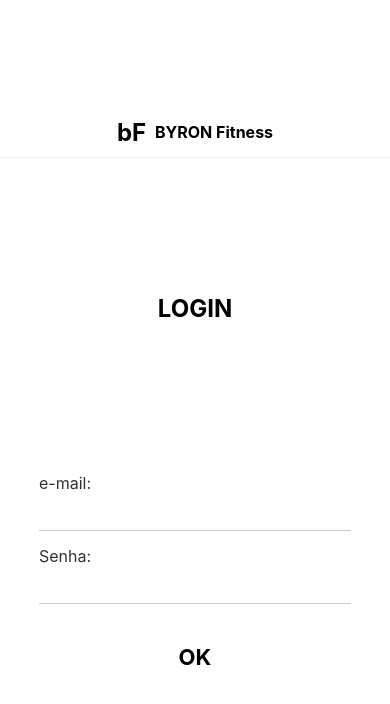
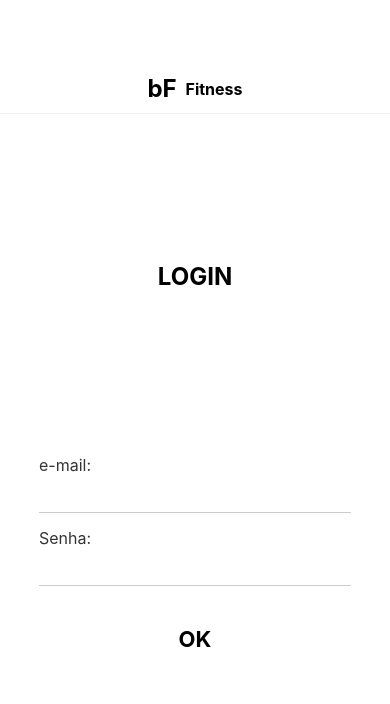
Before and after one commit to PedroFernandes123/byron_fitness_front, a React Native app: screen /Login in a window 390 px wide. Shown: the top 704 px of the page. Built offline with nearby package versions, Linux system fonts and the light colour scheme.

Commit message:
feat: cor header

```diff
--- a/src/components/AppHeader.tsx
+++ b/src/components/AppHeader.tsx
@@ -2,52 +2,60 @@
 import React from 'react';
 import { View, Text, StyleSheet, TouchableOpacity } from 'react-native';
 import { useNavigation } from '@react-navigation/native';
-import { NativeStackNavigationProp } from '@react-navigation/native-stack';
-import { AppStackParamList } from '../navigation/AppNavigator';
+import { useSafeAreaInsets } from 'react-native-safe-area-context';
 
 interface AppHeaderProps {
-  /** * O texto a ser exibido após o logo 'bF'.
-   * Default: 'BYRON Fitness'
-   */
-  title?: string; // <-- VERIFIQUE SE ESTA LINHA EXISTE
+  title?: string;
+  canGoBack?: boolean;
 
-  /** * Se true, mostra o botão de voltar (→).
-   */
-  canGoBack?: boolean;
+  // --- NOVAS PROPRIEDADES DE ESTILO ---
+  backgroundColor?: string;
+  textColor?: string;
+  borderBottomColor?: string;
 }
 
-interface AppHeaderProps {
-  /**
-   * Se true, mostra o botão de voltar (→)[cite: 12].
-   * Se false ou omitido, não mostra nada.
-   */
-  canGoBack?: boolean;
-}
-
-// Define o tipo do hook de navegação para o AppNavigator
-type AppNavigationProp = NativeStackNavigationProp<AppStackParamList>;
-
-export const AppHeader: React.FC<AppHeaderProps> = ({ canGoBack = false }) => {
-  const navigation = useNavigation<AppNavigationProp>();
+export const AppHeader: React.FC<AppHeaderProps> = ({
+  title = "BYRON Fitness",
+  canGoBack = false,
+  // --- VALORES PADRÃO (para as outras telas) ---
+  backgroundColor = '#fff',
+  textColor = '#000',
+  borderBottomColor = '#f0f0f0'
+}) => {
+  const navigation = useNavigation<any>();
+  const insets = useSafeAreaInsets();
 
   return (
-    <View style={styles.container}>
+    // Aplica os estilos dinamicamente
+    <View
+      style={[
+        styles.container,
+        {
+          paddingTop: insets.top,
+          backgroundColor: backgroundColor, // Usa a cor de fundo
+          borderBottomColor: borderBottomColor // Usa a cor da borda
+        }
+      ]}
+    >
+
       {/* Lado Esquerdo: Botão de Voltar */}
       <View style={styles.sideContainer}>
         {canGoBack && (
           <TouchableOpacity onPress={() => navigation.goBack()} style={styles.backButton}>
-            <Text style={styles.backArrow}>→</Text>
+            {/* Aplica a cor do texto */}
+            <Text style={[styles.backArrow, { color: textColor }]}>→</Text>
           </TouchableOpacity>
         )}
       </View>
 
-      {/* Centro: Logo/Título [cite: 11] */}
+      {/* Centro: Logo/Título */}
       <View style={styles.titleContainer}>
-        <Text style={styles.logo}>bF</Text>
-        <Text style={styles.appName}> BYRON Fitness</Text>
+        {/* Aplica a cor do texto */}
+        <Text style={[styles.logo, { color: textColor }]}>bF</Text>
+        <Text style={[styles.appName, { color: textColor }]}> {title}</Text>
       </View>
 
-      {/* Lado Direito: Espaçador (para manter o título centralizado) */}
+      {/* Lado Direito: Espaçador */}
       <View style={styles.sideContainer} />
     </View>
   );
@@ -59,11 +67,10 @@ const styles = StyleSheet.create({
     justifyContent: 'space-between',
     alignItems: 'center',
     width: '100%',
-    paddingTop: 50, // Espaço para a barra de status
     paddingHorizontal: 20,
-    backgroundColor: '#fff',
     borderBottomWidth: 1,
-    borderBottomColor: '#f0f0f0',
+    // As cores de 'backgroundColor' e 'borderBottomColor'
+    // foram movidas para as props
   },
   titleContainer: {
     flexDirection: 'row',
@@ -80,7 +87,7 @@ const styles = StyleSheet.create({
     marginLeft: 5,
   },
   sideContainer: {
-    width: 40, // Largura fixa para balancear
+    width: 40,
     alignItems: 'flex-start',
   },
   backButton: {
--- a/src/services/api.ts
+++ b/src/services/api.ts
@@ -1,7 +1,7 @@
 import axios from 'axios';
 import AsyncStorage from '@react-native-async-storage/async-storage';
 
-const API_URL = 'http://192.168.3.155:3333/api';
+const API_URL = 'http://192.168.0.169:3333/api';
 
 const api = axios.create({
   baseURL: API_URL,
```
Also changed, not shown: src/screens/Auth/RegisterScreen.tsx (+2 -5 lines).
